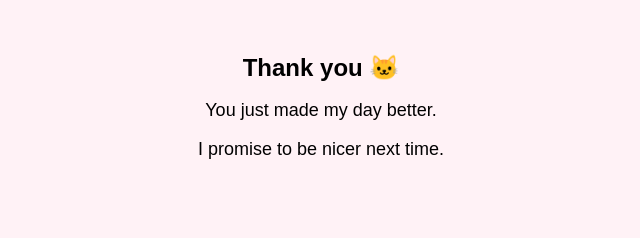
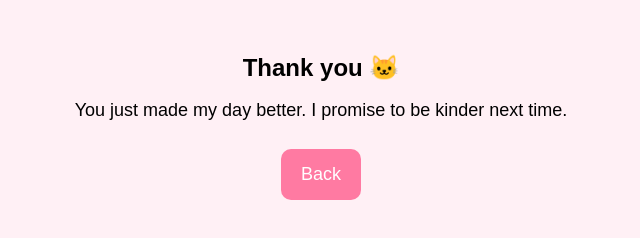
Before and after one commit to tenjeebkc/Cat-gif, a plain HTML site: page index.html in a window 1280 px wide. Both pictures are taken after a click on the button "Forgive me 🐾". Shown: the whole page, without its empty margins (319-959 px from the left). Drawn offline with Linux system fonts and the light colour scheme.

Commit message:
Update index.html

```diff
--- a/index.html
+++ b/index.html
@@ -8,7 +8,7 @@
 body{
   text-align:center;
   font-family: Arial, sans-serif;
-  background:#fff0f5dc;
+  background:#fff0f5;
   padding:30px 15px;
 }
 
@@ -26,28 +26,28 @@ img{
   border-radius:10px;
 }
 
-.buttons{
-  margin-top:20px;
-}
-
 button{
-  padding: 12px 20px;
+  padding:15px 20px;
   font-size:18px;
   margin:10px;
   border:none;
   border-radius:10px;
-  background:#f080b0;
+  background:#ff7aa2;
   color:white;
 }
 
 #noBtn{
   position:relative;
 }
+
+
 </style>
 </head>
 
 <body>
 
+<!-- PAGE 1 -->
+<div id="page1">
 <h1>I think I was rude... I'm really sorry 🐱</h1>
 
 <img src="https://media0.giphy.com/media/v1.Y2lkPTc5MGI3NjExcmRpOGlscDF1dnNhbzdpbDk1cGhkd3dzZDJpZzVmMjAycGxvc3ptMSZlcD12MV9pbnRlcm5hbF9naWZfYnlfaWQmY3Q9Zw/sLkIthus9lEwoe7PRx/giphy.gif">
@@ -57,19 +57,32 @@ You didn’t deserve that.
 I really value our friendship and I feel bad about how I acted.
 </p>
 
-<div class="buttons">
 <button onclick="forgive()">Forgive me 🐾</button>
 <button id="noBtn" onclick="moveButton()">Still mad 😾</button>
+</div>
+
+<!-- PAGE 2 -->
+<div id="page2" style="display: none;">
+<h1>Thank you 🐱</h1>
+
+<p>
+You just made my day better.
+I promise to be kinder next time.
+</p>
+
+<button onclick="goBack()">Back</button>
 </div>
 
 <script>
 
 function forgive(){
-document.body.innerHTML = `
-<h1>Thank you 🐱</h1>
-<p>You just made my day better.</p>
-<p>I promise to be nicer next time.</p>
-`;
+document.getElementById("page1").style.display="none";
+document.getElementById("page2").style.display="block";
+}
+
+function goBack(){
+document.getElementById("page2").style.display="none";
+document.getElementById("page1").style.display="block";
 }
 
 function moveButton(){
```
